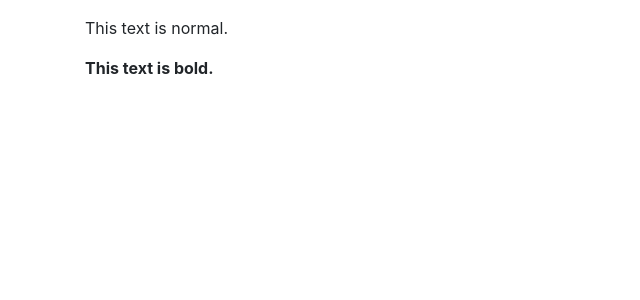
After one commit to Piikasooo/-bookmaker_website, a Django app: page /bet/all/ in a window 1280 px wide. The commit adds this page. Shown: the top 300 px of the page, without its empty margins (0-640 px from the left). Run offline with Django 3.2, Linux system fonts and the light colour scheme; parts of the project's set-up code (start-up, migrations or seed data) failed here and were passed over; some libraries are stand-ins or nearby versions.

Commit message:
add vievs in betapp + decorate fix

```diff
--- /dev/null
+++ b/bet/templates/bet/index.html
@@ -0,0 +1,7 @@
+{% extends "base.html" %}
+{% block content %}
+    <div class="content-section">
+        <p>This text is normal.</p>
+        <p><b>This text is bold.</b></p>
+    </div>
+{% endblock %}
--- a/bet/urls.py
+++ b/bet/urls.py
@@ -1,8 +1,9 @@
 from django.urls import path
-from .views import *
+from .views import get_all
 
 
 app_name = "bet"
 
 urlpatterns = [
+    path('all/', get_all, name='get_all')
 ]
--- a/bet/views.py
+++ b/bet/views.py
@@ -1,3 +1,5 @@
 from django.shortcuts import render
 
-# Create your views here.
+
+def get_all(request):
+    return render(request, 'bet/index.html')
--- a/bookmaker_site/settings.py
+++ b/bookmaker_site/settings.py
@@ -60,7 +60,7 @@ ROOT_URLCONF = 'bookmaker_site.urls'
 TEMPLATES = [
     {
         'BACKEND': 'django.template.backends.django.DjangoTemplates',
-        'DIRS': [],
+        'DIRS': ['templates'],
         'APP_DIRS': True,
         'OPTIONS': {
             'context_processors': [
--- a/user/templates/user/login.html
+++ b/user/templates/user/login.html
@@ -1,4 +1,4 @@
-{% extends "user/base.html" %}
+{% extends "base.html" %}
 {% block content %}
     <div class="content-section">
         <form method="POST">
--- a/user/templates/user/register.html
+++ b/user/templates/user/register.html
@@ -1,4 +1,4 @@
-{% extends "user/base.html" %}
+{% extends "base.html" %}
 {% block content %}
     <div class="content-section">
         <form method="POST">
```
Also changed, not shown: templates/base.html (renamed from user/templates/user/base.html).
